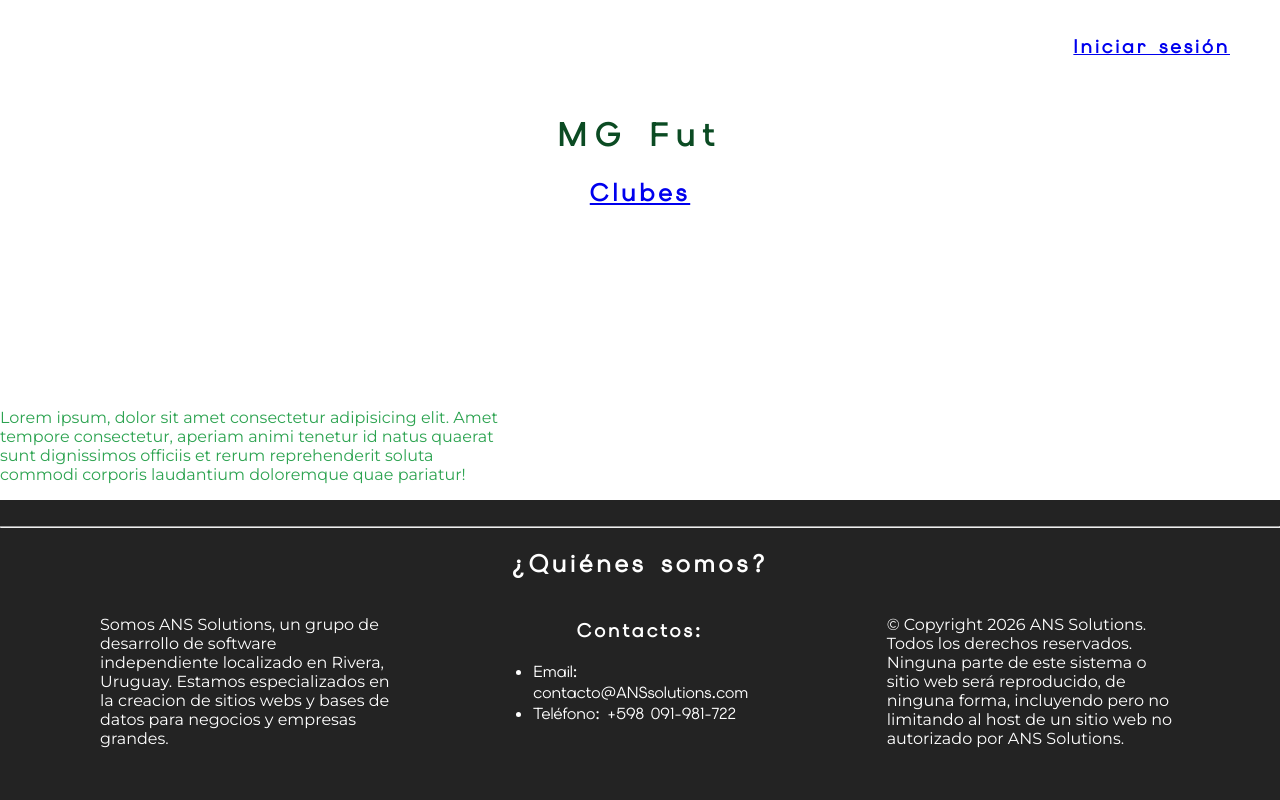
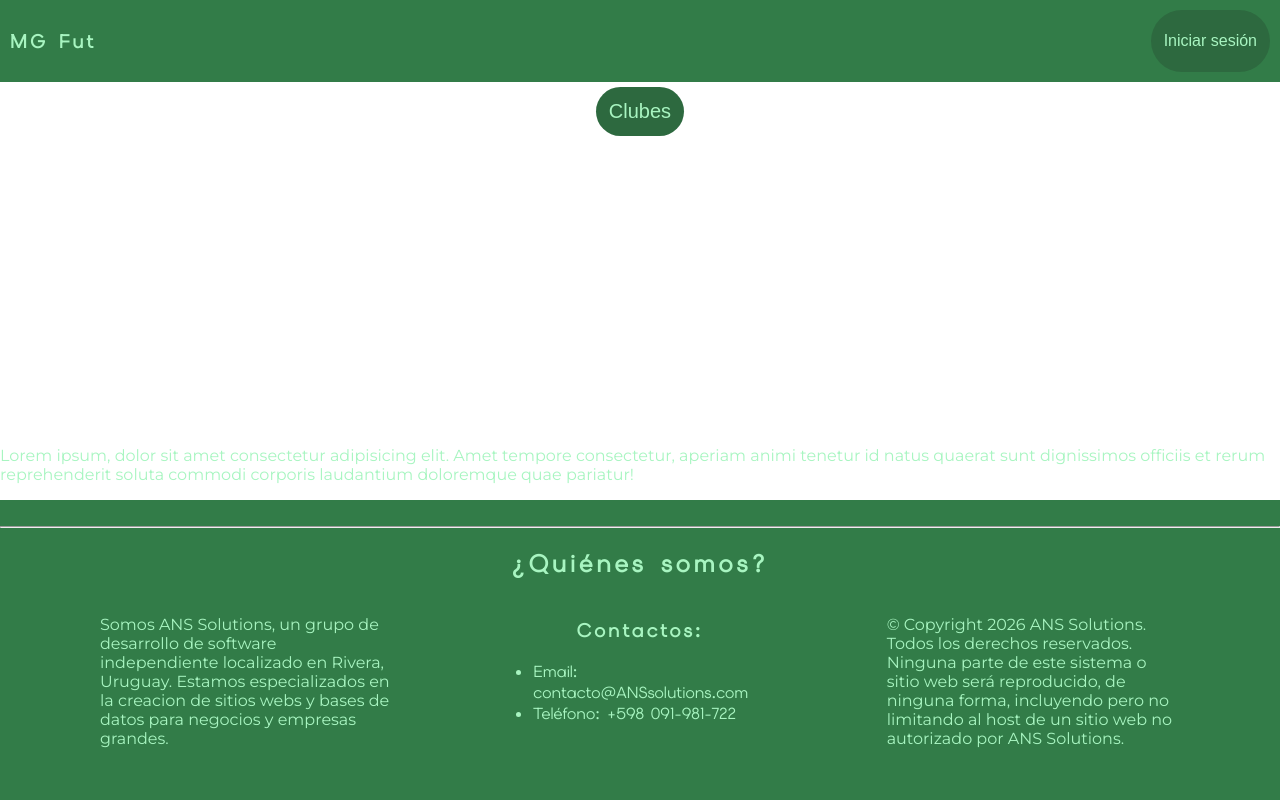
Before and after one commit to N1koqz/ANS-Solutions, a PHP site: page / in a window 1280 px wide. Run offline with PHP 8.4, Linux system fonts and the light colour scheme.

Commit message:
css actualizado para index y otras paginas

```diff
--- a/Sitio web/index.html
+++ b/Sitio web/index.html
@@ -8,15 +8,21 @@
 
 <body>
 	<header>
-		<div class = "boton">
-			<h3 align="right"><a href="inicioDeSesion.html">Iniciar sesión</a></h3>
+		<div class="botonInicioSesion">
+			<h3> MG Fut</h3>
+			<br>
+			<button class= "btnInicioSesion">
+				<a href="inicioDeSesion.html" style="color:rgb(168, 245, 193)">Iniciar sesión</a>
+			</button>
+			<br>
 		</div>
 	</header>
 
     <main>
-		<h1 align="center"> MG Fut </h1>
-		<div>
-			<h2 align="center"><a href="clubes.html">Clubes</a></h2>
+		<div class="botonClubes">
+			<button class="btnClubes">
+				<a href="clubes.html" style="color: rgb(168, 245, 193)">Clubes</a>
+			</button>
 		</div>
 
 	</main>
--- a/Sitio web/inicioDeSesion.html
+++ b/Sitio web/inicioDeSesion.html
@@ -16,8 +16,6 @@
         <h3>Contraseña: <input type="password" name="password" placeholder="Ingrese su contraseña"></h3>
         <input type="submit" value="Iniciar sesión">
     </form>
-
-    <footer>© Copyright 2026</footer>
 </body>
 
 </html>
--- a/Sitio web/styles.css
+++ b/Sitio web/styles.css
@@ -12,52 +12,96 @@
     font-style: normal;
 }
 
+header {
+    background-color: rgb(50, 124, 72);
+    color: rgb(168, 245, 193);
+}
+
+footer {
+    background-color: rgb(50, 124, 72);
+    color: rgb(168, 245, 193);
+}
 
 body {
     margin: 0;
     display: flex;
     flex-direction: column;
     min-height: 100vh;
-    p {
-        font-family: 'Montserrat', sans-serif;
 }
+
+a {
+    text-decoration: none;
+}
+
+
+.botonInicioSesion {
+    display: flex;
+    justify-content: space-between;
+    padding: 10px
+}
+
+.btnInicioSesion {
+    margin-left: auto;
+    font-size: 16px;
+    padding: 13px;
+    border-radius: 100px;
+    background-color: rgb(45, 105, 63);
+    border-width: 0px;
+    cursor: pointer;
+    transition: .3s ease;
+}
+
+.btnInicioSesion:hover {
+    background-color: rgb(32, 78, 46);
+}
+
+.botonClubes {
+    display: flex;
+    justify-content: center;
+    padding: 5px
+}
+
+.btnClubes {
+    font-size: 20px;
+    padding: 13px;
+    border-radius: 100px;
+    background-color: rgb(45, 105, 63);
+    border-width: 0px;
+    cursor: pointer;
+    transition: .3s ease;
+}
+
+.btnClubes:hover {
+    background-color: rgb(32, 78, 46);
+}
+
 h1 {
     font-family: 'ElmsSans', sans-serif;
     letter-spacing: 8px;
+    color: rgb(168, 245, 193);
+}
+p {
+    color: rgb(168, 245, 193);
+    font-family: 'Montserrat', sans-serif;
 }
 h2 {
+    color: rgb(168, 245, 193);
     letter-spacing: 4px;
     font-family: 'ElmsSans', sans-serif;
 }
 h3 {
+    color: rgb(168, 245, 193);
     letter-spacing: 3px;
     font-family: 'ElmsSans', sans-serif;
 }
 li {
+    color: rgb(168, 245, 193);
     font-family: 'ElmsSans', sans-serif;
-    }
-}
-
-div.boton {
-    padding: 15px 50px;
-    display: flex;
-    justify-content: right;
-}
-p.textoComun{
-    color: rgb(44, 163, 80);
-    width: 500px;
-}
-h1 {
-    color: rgb(11, 75, 35)
 }
 main{
     flex: 1;
 }
 
-footer {
-    background-color: #232323;
-    color: white;
-}
 div.grupo_bloques_footer {
     padding: 0px 100px;
     display: flex;
```
Lines whose indentation alone changed are shown as unchanged.
